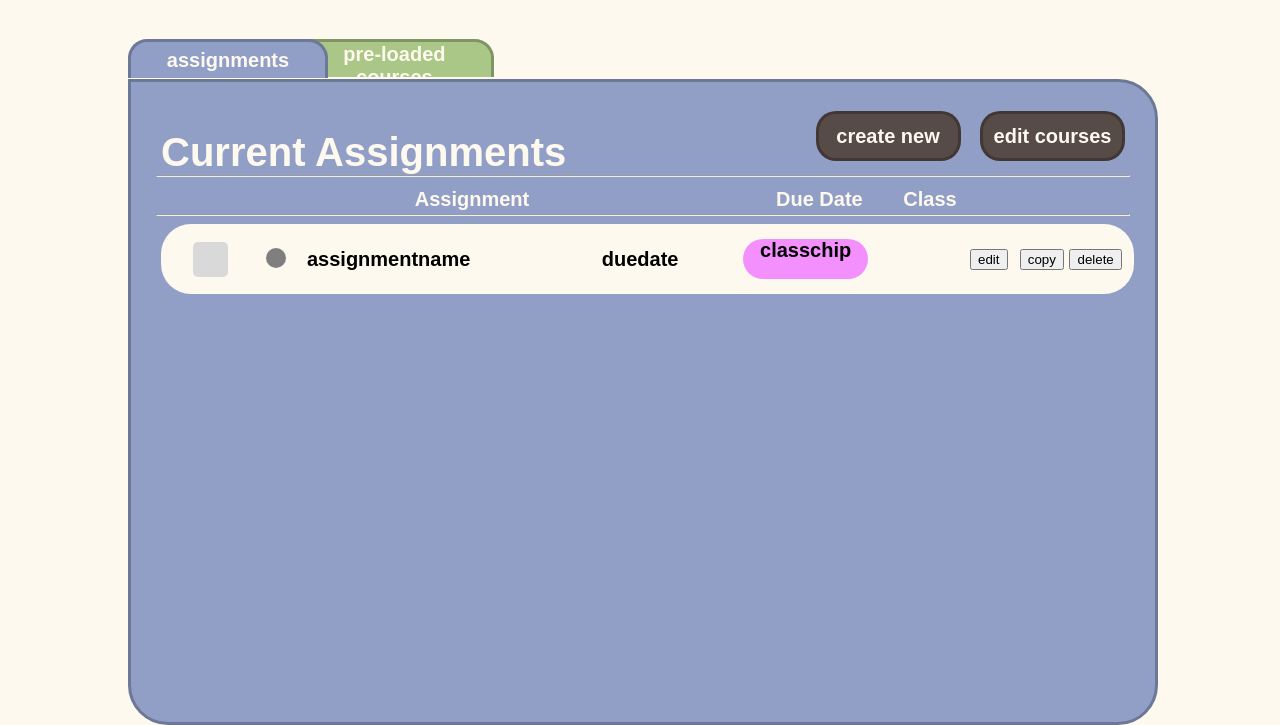
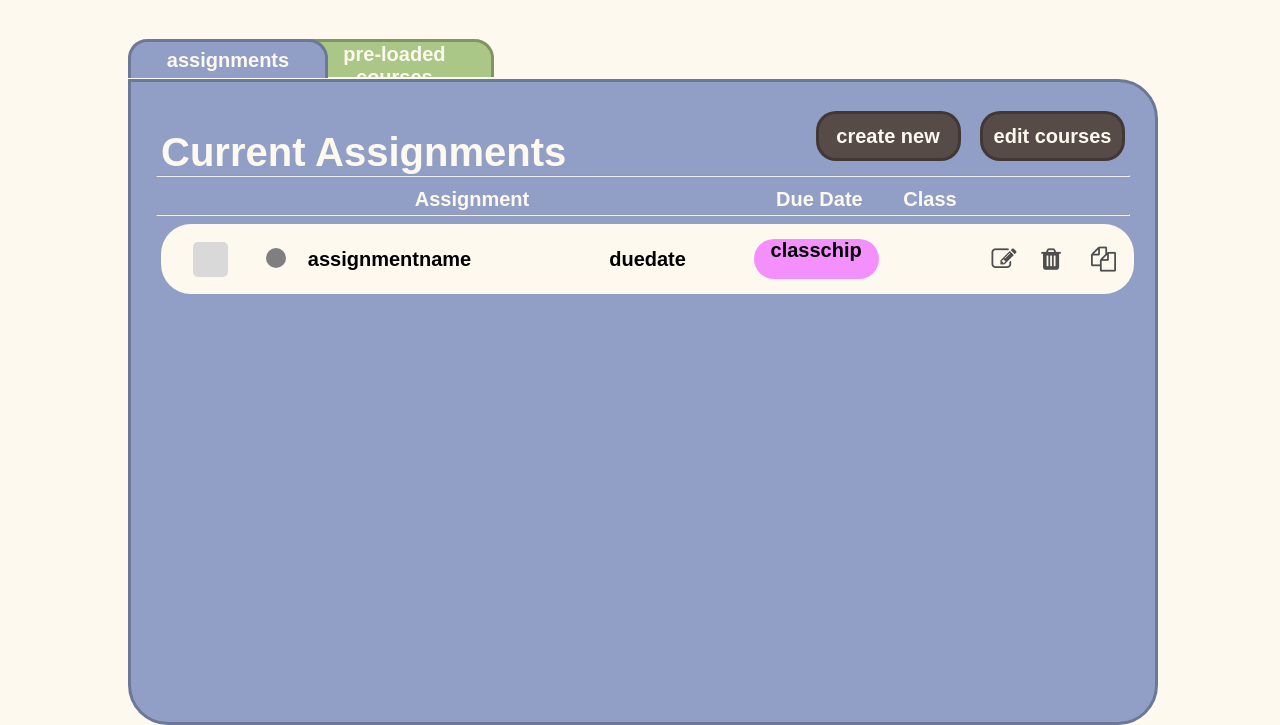
Before and after one commit to wang-howard/TigerFocus, a Flask app: page /hub in a window 1280 px wide; the page is wider, and only the part inside the window is pictured. Shown: the part 201-926 px from the top of that part. Run offline with Flask 3, Linux system fonts and the light colour scheme; some libraries are stand-ins or nearby versions; some web fonts are replaced.

Commit message:
action button for assignments

```diff
--- a/src/static/css/hubStyles.css
+++ b/src/static/css/hubStyles.css
@@ -215,6 +215,20 @@
   transform: rotate(45deg);
 }
 
+.action_button {
+  border: 0px;
+  width: 10px;
+  height: 45px;
+  cursor: pointer;
+  font-size: 25px;
+  background: #00000000;
+  color: #4e4e4e;
+}
+
+.action_button:hover {
+  color: #7b7b7b;
+}
+
 body {
   background-color: #071014;
   background-image: -webkit-linear-gradient(160deg, #071014 0%, #0db8de 100%);
--- a/src/templates/hub.html
+++ b/src/templates/hub.html
@@ -1,5 +1,7 @@
 {% extends "base.html" %} {% block title %} Hub UI TEST {% endblock %} {% block
 body%}
+
+<link rel="stylesheet" href="https://cdnjs.cloudflare.com/ajax/libs/font-awesome/4.7.0/css/font-awesome.min.css">
 
 <div id="welcome_wrapper">
 <table>
@@ -52,9 +54,9 @@ body%}
         <td align="left"><div class="assignment_text">assignmentname</div></td>
         <td align="left"><div class="assignment_text">duedate</div></td>
         <td align="left"><div class="class_chip">classchip</div></td>
-        <td width="5%"><button>edit</button></td>
-        <td width="5%"><button>copy</button></td>
-        <td style="padding-right: 10px" width="5%"><button>delete</button></td>
+        <td width="5%"><button class="action_button"><i class="fa fa-edit"></i></button></td>
+        <td width="5%"><button class="action_button"><i class="fa fa-trash"></i></button></td>
+        <td style="padding-right: 15px" width="5%" ><button class="action_button"> <i class="fa fa-copy"></i></button></td>
       </tr>
     </table>
 
```
